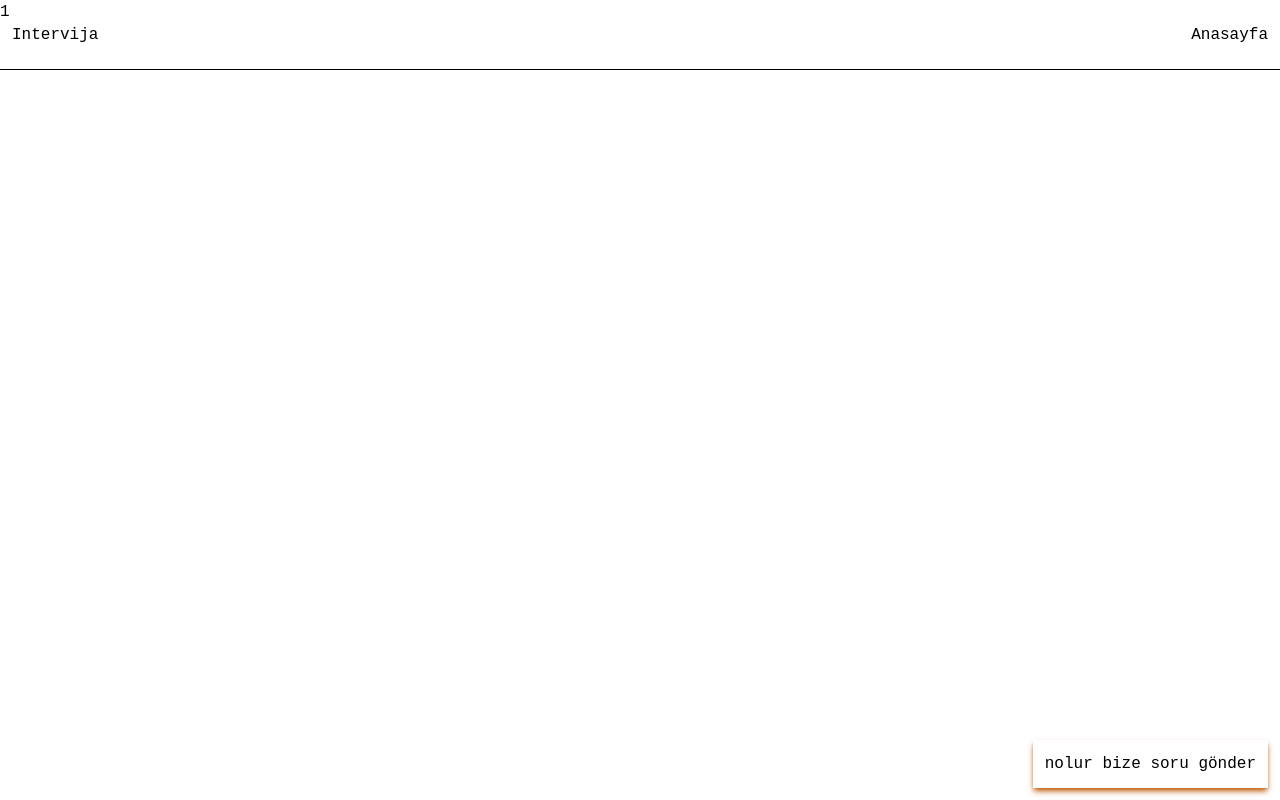
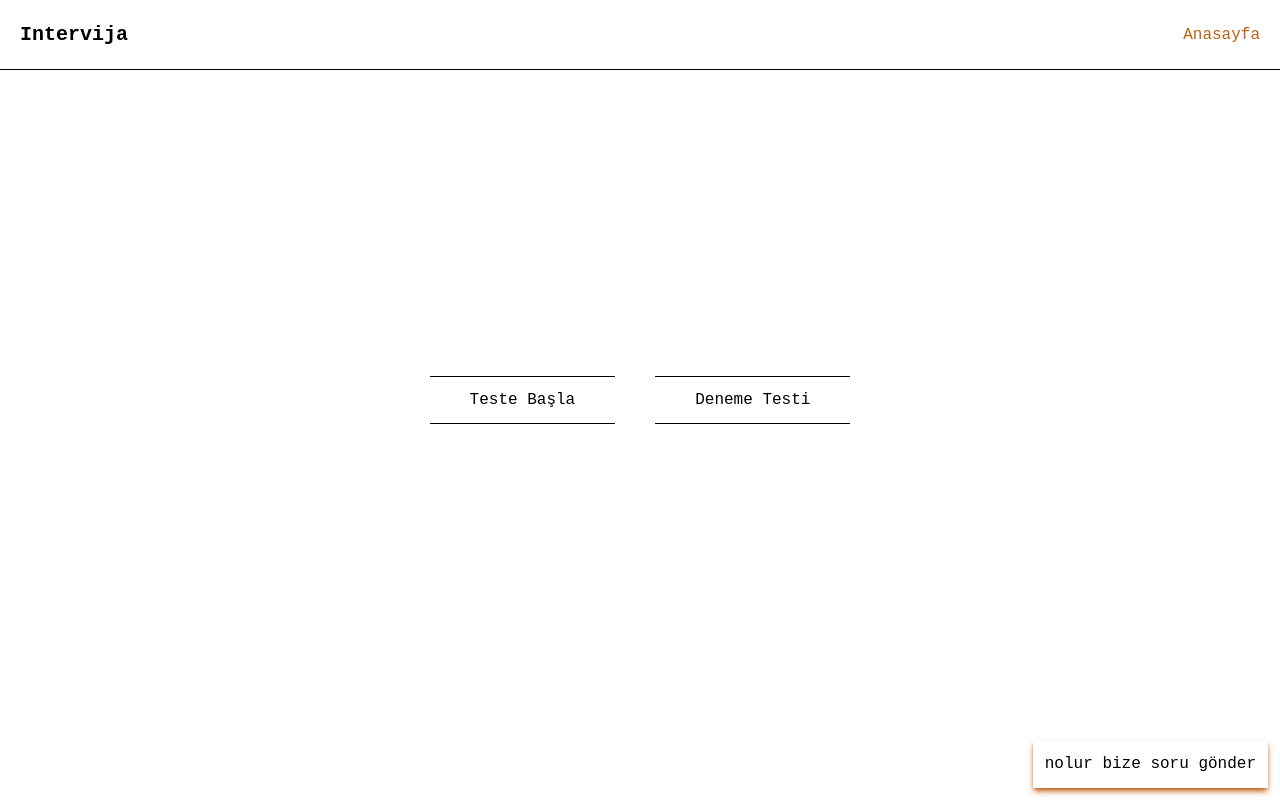
Before and after one commit to neslihanatasever/interviewApp, a Next.js app: page /level/1 in a window 1280 px wide. Built offline with nearby package versions, Linux system fonts and the light colour scheme.

Commit message:
teste basla butonu ve tıklandığında gelecek olan sayfa

```diff
--- a/app/components/header.tsx
+++ b/app/components/header.tsx
@@ -2,9 +2,9 @@ import Link from "next/link";
 
 export default function Header() {
     return(
-        <div className="border-b h-[70px] flex justify-between items-center p-3 absolute w-full">
-            <p>Intervija</p>
-            <Link href={"/"}>Anasayfa</Link>
+        <div className="border-b h-[70px] flex justify-between items-center p-5 absolute w-full">
+            <p className="font-bold text-xl">Intervija</p>
+            <Link href={"/"} className="text-md text-orangeIA">Anasayfa</Link>
         </div>
     )
 }
--- /dev/null
+++ b/app/components/questionBox.tsx
@@ -0,0 +1,6 @@
+export default function QuestionsBox() {
+    return (
+        <div>
+            jhnjhjhjhmjhjh
+        </div>
+    )}
--- a/app/components/sendQuestion.tsx
+++ b/app/components/sendQuestion.tsx
@@ -3,7 +3,7 @@ import Link from 'next/link'
 export default function SendQuestion(props:any) {
     return (
         <Link className="absolute right-3 bottom-3 shadow-md shadow-orangeIA p-3" href={props.url}>
-            <p>{props.text}</p>
+            <p className="transition-all ease-out hover:-translate-y-1">{props.text}</p>
         </Link>
     )
 }
--- a/app/layout.tsx
+++ b/app/layout.tsx
@@ -4,6 +4,7 @@ import "./globals.css";
 import Link from "next/link";
 import SendQuestion from "./components/sendQuestion";
 import Header from "./components/header";
+import QuestionsBox from "./components/questionBox";
 
 const inter = Inter({ subsets: ["latin"] });
 
--- a/app/level/[id]/page.tsx
+++ b/app/level/[id]/page.tsx
@@ -1,5 +1,30 @@
-export default function QuestionsPage({params}) {
-    return(
-        <div>{params.id}</div>
+"use client";
+import QuestionsBox from "@/app/components/questionBox";
+import Link from "next/link";
+import { useState } from 'react';
+
+export default function QuestionsPage() {
+    const [question, setQuestion] = useState(false)
+    const handleStartQuiz = () => {
+        setQuestion(true)
+    }
+
+    return (
+        <div className="mx-auto container ">
+            <div className="min-h-[100vh] flex justify-center items-center flex-col">
+                <div className="flex gap-10">
+                <button onClick={handleStartQuiz}  className="border-b border-t h-12 flex items-center justify-center px-10 ">
+                    <span className="transition-all ease-out hover:-translate-y-1">Teste Başla</span>
+                </button>
+                <Link href={{
+                    query: { question: '1' },
+                }} className="border-b border-t h-12 flex items-center justify-center px-10">
+                    <span className="transition-all ease-out hover:-translate-y-1">Deneme Testi</span>
+                </Link>
+                </div>
+
+                {question && <QuestionsBox />}
+            </div>
+        </div>
     )
 }
```
